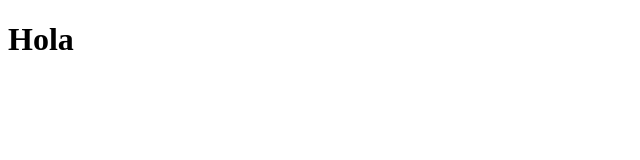
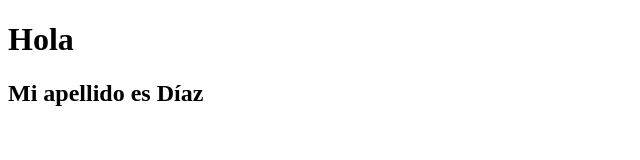
Before and after one commit to bluenet-ops/PruebaPasosGIT, a plain HTML site: page index.html in a window 1280 px wide. Shown: the whole page, without its empty margins (0-640 px from the left). Drawn offline with Linux system fonts and the light colour scheme.

Commit message:
Prueba 3 apellido agregado

```diff
--- a/index.html
+++ b/index.html
@@ -7,5 +7,6 @@
 </head>
 <body>
     <h1>Hola</h1>
+    <h2>Mi apellido es Díaz</h2>
 </body>
 </html>
```
